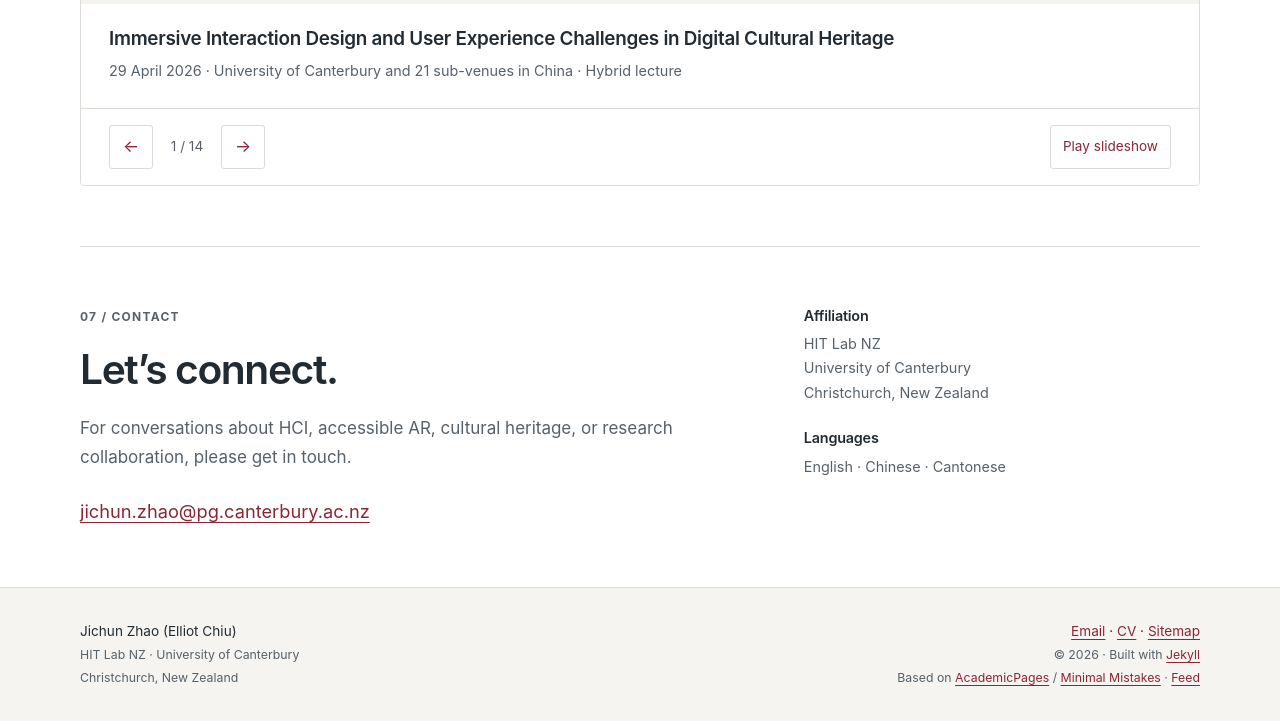
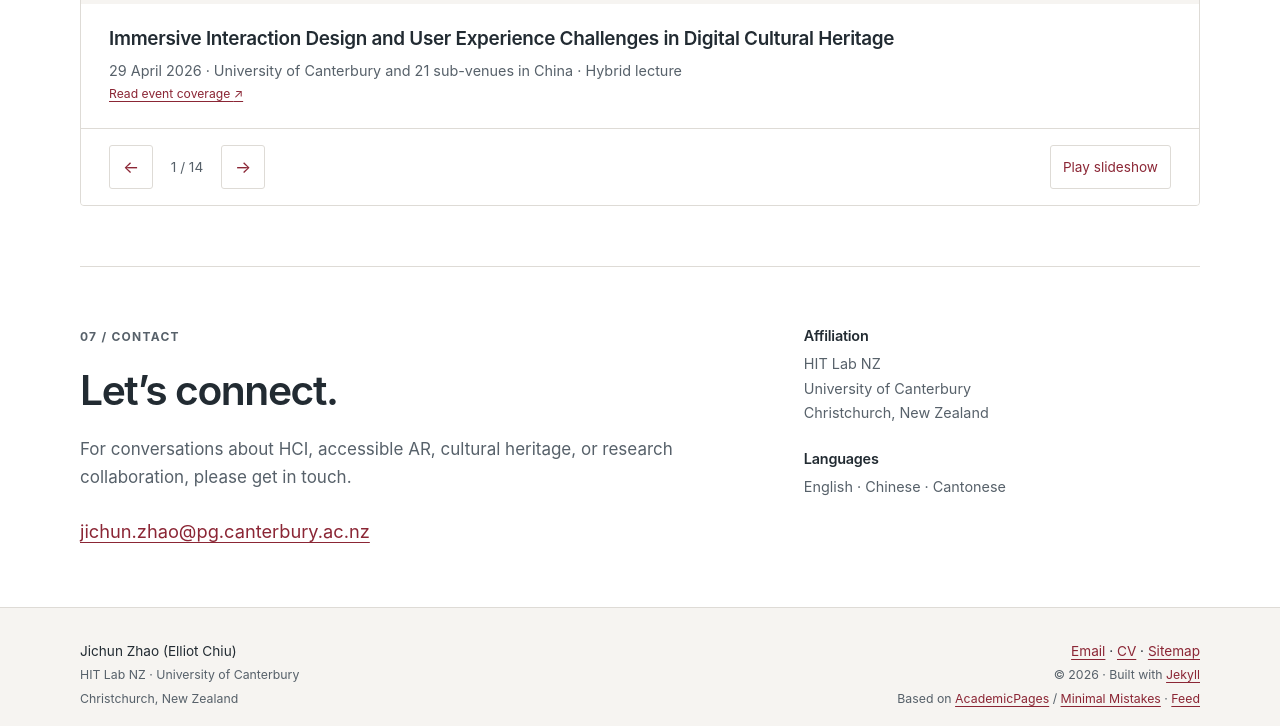
Before and after one commit to Elliot1540/ElliotChiu.github.io, a Jekyll site: the page built from _pages/about.md, in a window 1280 px wide and 900 px high, scrolled down 5204 px, cut to the strip 174-900 px from the top of the window. Built offline with Jekyll 4.4.1, drawn with Linux system fonts in a browser that asks for light colours.

Commit message:
Add carousel progress and event coverage link

```diff
--- a/_includes/academic-exchange.html
+++ b/_includes/academic-exchange.html
@@ -3,9 +3,10 @@
   {% for slide in site.data.exchange %}
     <figure class="exchange-slide" role="group" aria-roledescription="slide" aria-label="{{ forloop.index }} / {{ forloop.length }}"{% unless forloop.first %} hidden{% endunless %}>
       {% if slide.image != '' and slide.image %}<img class="exchange-image" src="{{ slide.image | relative_url }}" alt="{{ slide.alt.en | escape }}" data-localized-alt="{{ slide.alt | jsonify | escape }}" width="1440" height="900" loading="lazy">{% else %}<div class="exchange-placeholder"><span class="placeholder-number" aria-hidden="true">0{{ forloop.index }}</span><span>Conference photo</span><small>Photo collection coming soon.</small></div>{% endif %}
-      <figcaption><h3 data-localized="{{ slide.title | jsonify | escape }}">{{ slide.title.en }}</h3><p data-localized="{{ slide.caption | jsonify | escape }}">{{ slide.caption.en }}</p></figcaption>
+      <figcaption><h3 data-localized="{{ slide.title | jsonify | escape }}">{{ slide.title.en }}</h3><p data-localized="{{ slide.caption | jsonify | escape }}">{{ slide.caption.en }}</p>{% if slide.url %}<a class="event-source" href="{{ slide.url | escape }}">Read event coverage <span aria-hidden="true">↗</span></a>{% endif %}</figcaption>
     </figure>
   {% endfor %}
   </div>
+  <div class="carousel-progress" aria-hidden="true" hidden><span></span></div>
   <div class="carousel-controls" hidden><button type="button" data-action="previous" aria-label="Previous photo">←</button><span class="carousel-count" aria-live="polite" aria-atomic="true"></span><button type="button" data-action="next" aria-label="Next photo">→</button><button type="button" data-action="play">Play slideshow</button></div>
 </div>
```
